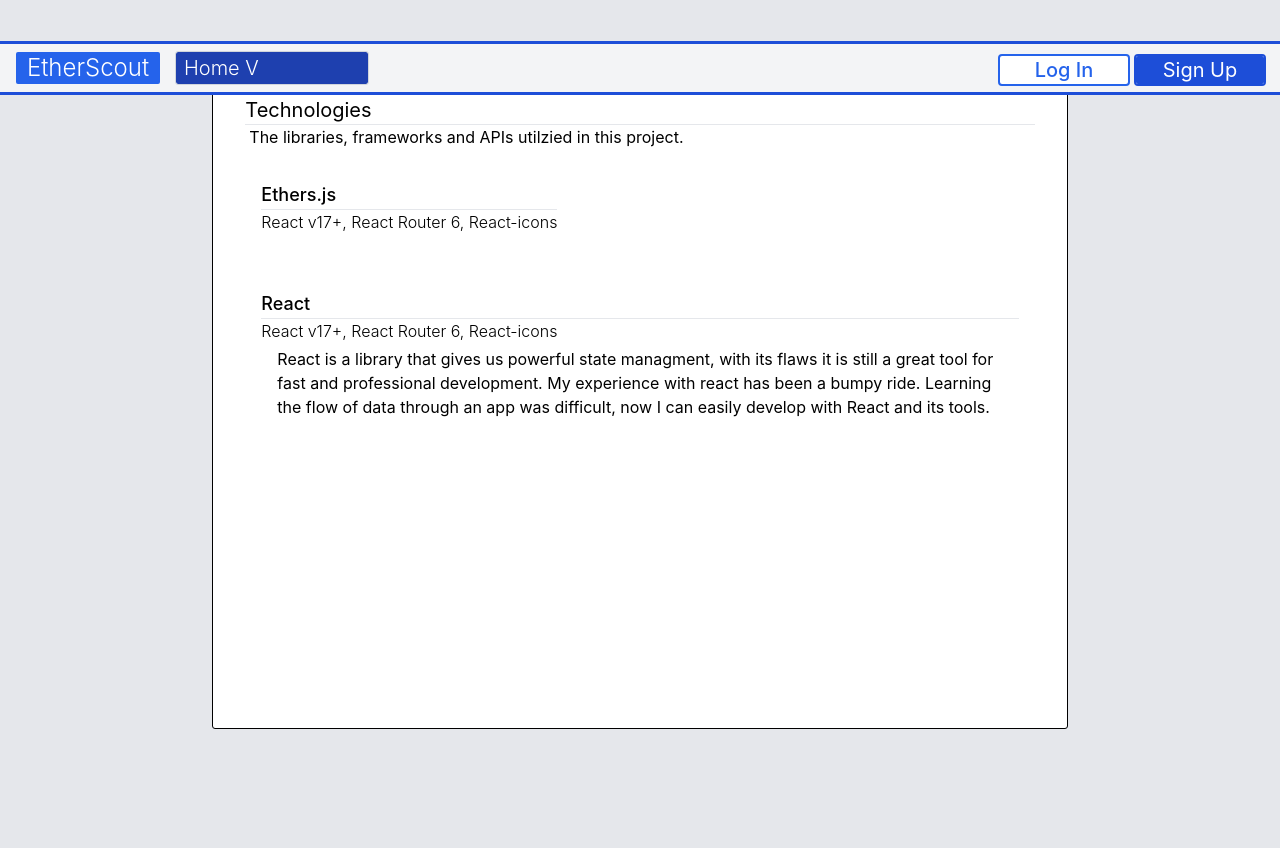
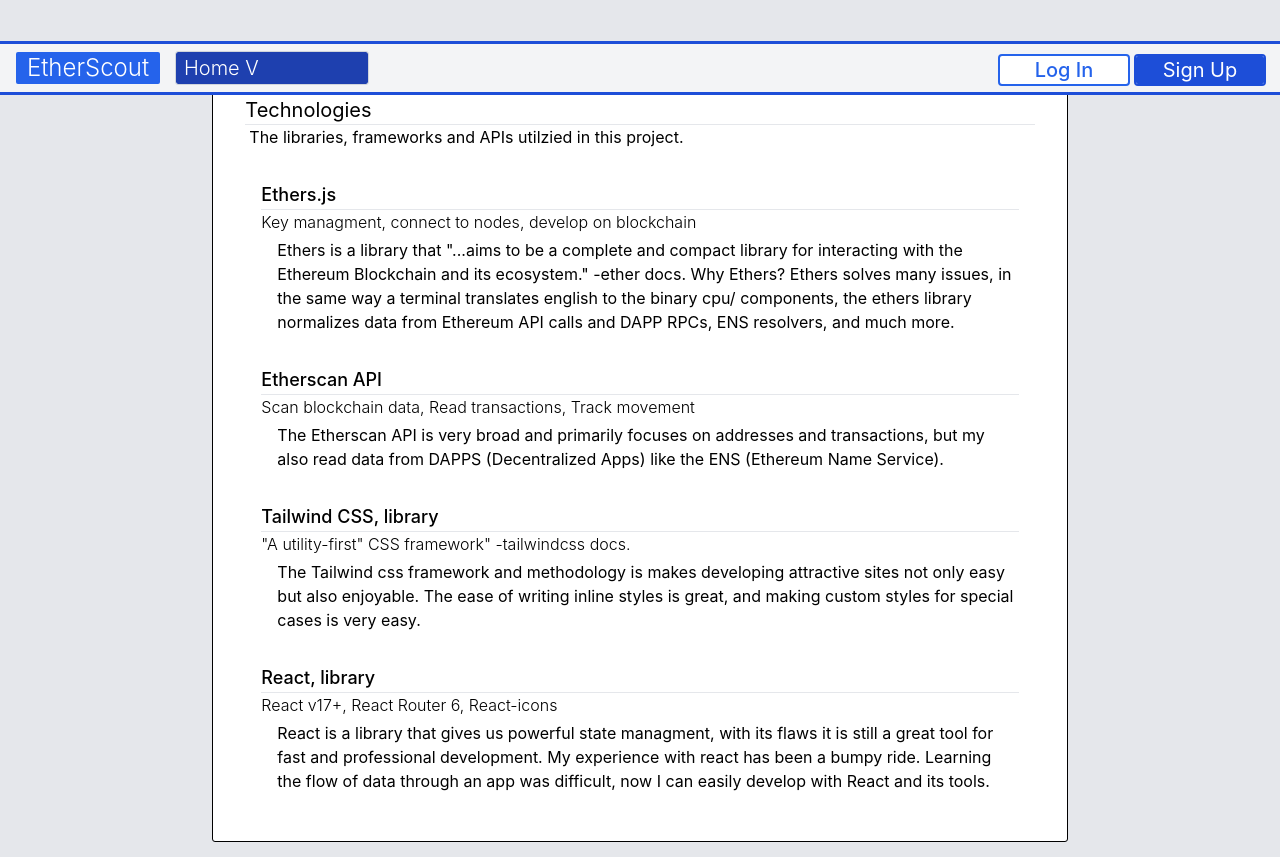
Before and after one commit to mbKaleb/EtherScout, a React (Create React App) app in the folder client/: page /technologies in a window 1280 px wide. Built offline with nearby package versions, Linux system fonts and the light colour scheme; no server answers.

Commit message:
finished technologies page content

```diff
--- a/client/src/pages/Technologies.js
+++ b/client/src/pages/Technologies.js
@@ -1,31 +1,47 @@
 import { PageStyles } from "../hooks/Styles"
-
-
 
 export default function Technologies() {
 
   const containerStyles = "p-4 w-fit"
   const titleStyles = "text-lg border-b font-medium"
   const h3Styles = "mb-1 font-light"
-  const textContent = "mb-6 ml-4"
+  const textContent = "ml-4"
 
   return (
-    <div className='flex justify-center -z-50 -top-4 bg-gray-200 h-screen'>
+    <div className='flex justify-center -z-50 -top-4 bg-gray-200 h-fit'>
       <div className="bg-white outline outline-1 rounded-sm min-w-md w-8/12 m-4 p-8 h-custom ">
 
-        <div className=" border-b text-xl  ">Technologies</div>
+        <div className="border-b text-xl  ">Technologies</div>
         <div className="mb-4 ml-1" >The libraries, frameworks and APIs utilzied in this project. </div>
 
         <div className={containerStyles} >
           <h2 className={titleStyles} >Ethers.js</h2>
-          <h3 className={h3Styles} > React v17+, React Router 6, React-icons </h3>
+          <h3 className={h3Styles} >Key managment, connect to nodes, develop on blockchain</h3>
           <p className={textContent} >
-
+            Ethers is a library that "...aims to be a complete and compact library for interacting with the Ethereum Blockchain and its ecosystem."
+            -ether docs. Why Ethers? Ethers solves many issues, in the same way a terminal translates english to the binary cpu/ components,
+            the ethers library normalizes data from Ethereum API calls and DAPP RPCs, ENS resolvers, and much more.
           </p>
         </div>
 
         <div className={containerStyles} >
-          <h2 className={titleStyles} >React</h2>
+          <h2 className={titleStyles} >Etherscan API</h2>
+          <h3 className={h3Styles} > Scan blockchain data, Read transactions, Track movement </h3>
+          <p className={textContent} >
+            The Etherscan API is very broad and primarily focuses on addresses and transactions, but my also read data from DAPPS (Decentralized Apps) like the ENS (Ethereum Name Service).
+          </p>
+        </div>
+
+        <div className={containerStyles} >
+          <h2 className={titleStyles} > Tailwind CSS, library  </h2>
+          <h3 className={h3Styles} >"A utility-first" CSS framework" -tailwindcss docs.</h3>
+          <p className={textContent} >
+            The Tailwind css framework and methodology is makes developing attractive sites not only easy but also enjoyable. The ease of writing inline styles is great, and making custom styles for special cases is very easy.
+          </p>
+        </div>
+
+        <div className={containerStyles} >
+          <h2 className={titleStyles} >React, library</h2>
           <h3 className={h3Styles} > React v17+, React Router 6, React-icons </h3>
           <p className={textContent} >
             React is a library that gives us powerful state managment, with its flaws it is still a great tool for fast and professional development.
@@ -38,3 +54,12 @@
     </div>
   )
 }
+
+{/*
+  <div className={containerStyles} >
+    <h2 className={titleStyles} >Technology</h2>
+    <h3 className={h3Styles} > subtext </h3>
+    <p className={textContent} >
+    </p>
+  </div>
+*/}
```
